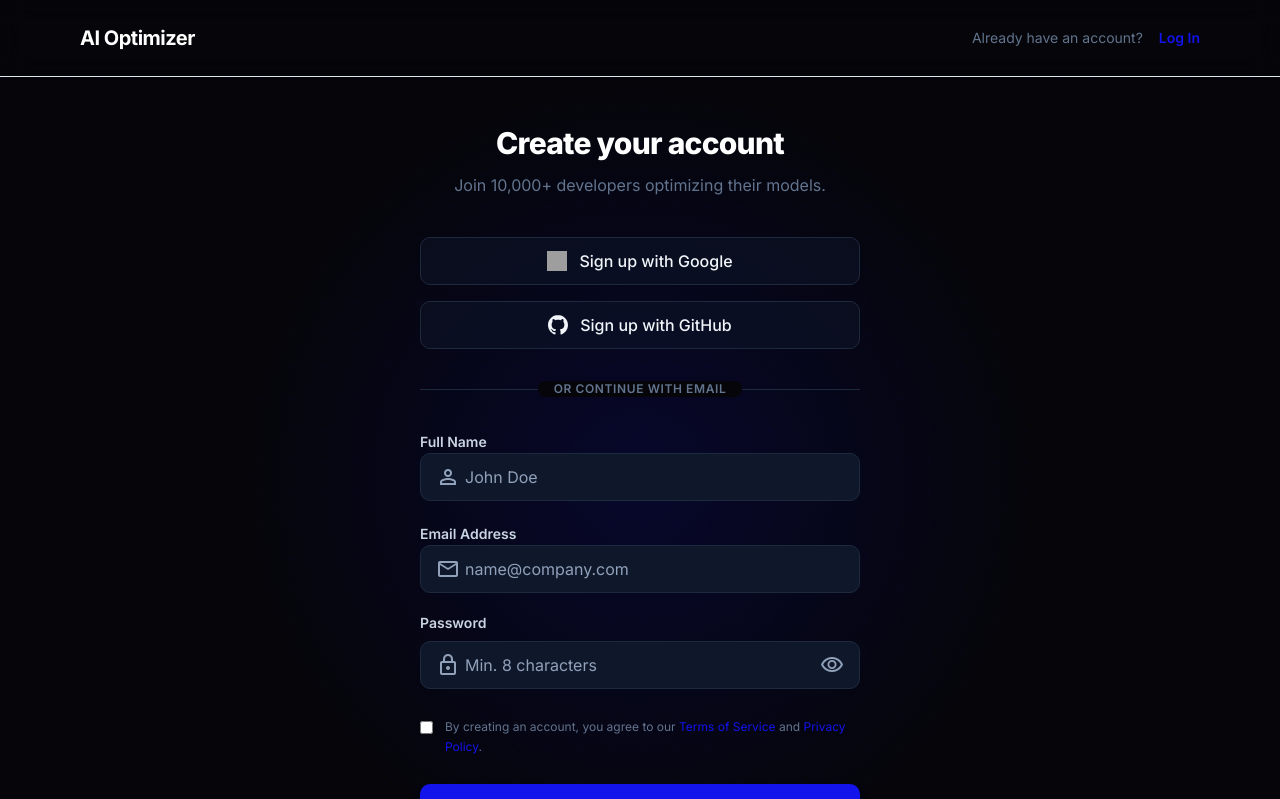
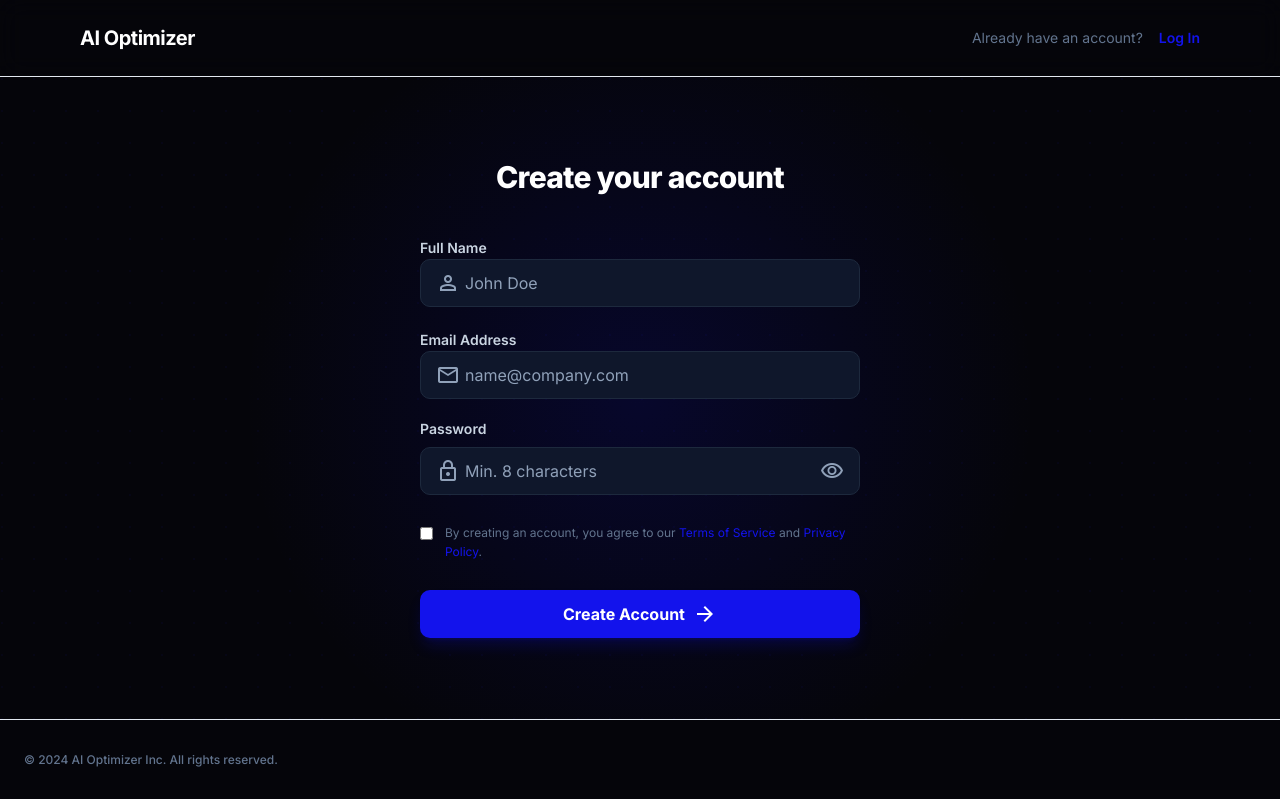
Before and after one commit to SameerSharma004/Resource-Optimization-System, a React (Vite) app in the folder Frontend/: page /signup in a window 1280 px wide. Shown: the top 799 px of the page. Built offline with nearby package versions, Linux system fonts and the light colour scheme; no server answers; grey boxes are pictures that could not be loaded.

Commit message:
Project V1.0.0

```diff
--- a/Frontend/src/pages/Auth/Login.jsx
+++ b/Frontend/src/pages/Auth/Login.jsx
@@ -27,7 +27,6 @@
         throw new Error(data.message || "Failed to login");
       }
 
-      // Login successful
       localStorage.setItem("token", data.token);
       localStorage.setItem("user", JSON.stringify(data.user));
       navigate("/");
--- a/Frontend/src/pages/Auth/Signup.jsx
+++ b/Frontend/src/pages/Auth/Signup.jsx
@@ -31,7 +31,6 @@
         throw new Error(data.message || "Failed to sign up");
       }
 
-      // Redirect to login after successful signup
       navigate("/login");
     } catch (err) {
       setError(err.message);
@@ -70,37 +69,6 @@
             <h2 className="text-3xl font-extrabold tracking-tight mb-3 text-white dark:text-slate-900">
               Create your account
             </h2>
-            <p className="text-slate-500 dark:text-slate-400">
-              Join 10,000+ developers optimizing their models.
-            </p>
-          </div>
-
-          <div className="flex flex-col gap-4 mb-8">
-            <button className="flex items-center justify-center gap-3 w-full h-12 rounded-lg border border-slate-800 dark:border-slate-200 bg-slate-900/50 dark:bg-white hover:bg-slate-800 dark:hover:bg-slate-50 transition-all font-medium">
-              <img
-                alt="Google Logo"
-                className="w-5 h-5"
-                src="https://lh3.googleusercontent.com/aida-public/AB6AXuAqyfiEAroLA_AWWBUrX3PZZs5TUl6mFzAlVs-QkBJR2YFeaU2TPJNhuO3yKufdRHlnxgFV0APhZyfwPlFbqKb9Cdgu2RmXtmMC9JQjcqX_ME9CTLY3-3bYR9e2_ZXItRAhdpRw1IfGmc5aoKBzH6NmoOKZ4UH_ew4qo8XSJp3G54sYVAd0jHYjafz-iPufOtG9qM-MlBPii-iBFZZJIpTp8aabDdJ8p3d6MEOIH_zM_zQtZyFc4_SGbQAH6XwFrI92TT0M-kAPCXM"
-              />
-              <span>Sign up with Google</span>
-            </button>
-            <button className="flex items-center justify-center gap-3 w-full h-12 rounded-lg border border-slate-800 dark:border-slate-200 bg-slate-900/50 dark:bg-white hover:bg-slate-800 dark:hover:bg-slate-50 transition-all font-medium">
-              <svg className="w-5 h-5 fill-current" viewBox="0 0 24 24">
-                <path d="M12 0c-6.626 0-12 5.373-12 12 0 5.302 3.438 9.8 8.207 11.387.599.111.793-.261.793-.577v-2.234c-3.338.726-4.042-1.416-4.042-1.416-.546-1.387-1.333-1.756-1.333-1.756-1.089-.745.083-.729.083-.729 1.205.084 1.839 1.237 1.839 1.237 1.07 1.834 2.807 1.304 3.492.997.107-.775.418-1.305.762-1.604-2.665-.305-5.467-1.334-5.467-5.931 0-1.311.469-2.381 1.236-3.221-.124-.303-.535-1.524.117-3.176 0 0 1.008-.322 3.301 1.23.957-.266 1.983-.399 3.003-.404 1.02.005 2.047.138 3.006.404 2.291-1.552 3.297-1.23 3.297-1.23.653 1.653.242 2.874.118 3.176.77.84 1.235 1.911 1.235 3.221 0 4.609-2.807 5.624-5.479 5.921.43.372.823 1.102.823 2.222v3.293c0 .319.192.694.801.576 4.765-1.589 8.199-6.086 8.199-11.386 0-6.627-5.373-12-12-12z"></path>
-              </svg>
-              <span>Sign up with GitHub</span>
-            </button>
-          </div>
-
-          <div className="relative mb-8">
-            <div className="absolute inset-0 flex items-center">
-              <div className="w-full border-t border-slate-800 dark:border-slate-200"></div>
-            </div>
-            <div className="relative flex justify-center text-xs uppercase">
-              <span className="bg-background-dark dark:bg-background-light px-4 rounded-full text-slate-500 font-semibold tracking-wider">
-                Or continue with email
-              </span>
-            </div>
           </div>
 
           {error && (
```
Also changed, not shown: 5 other files (tests, documents, lock files or other folders).
